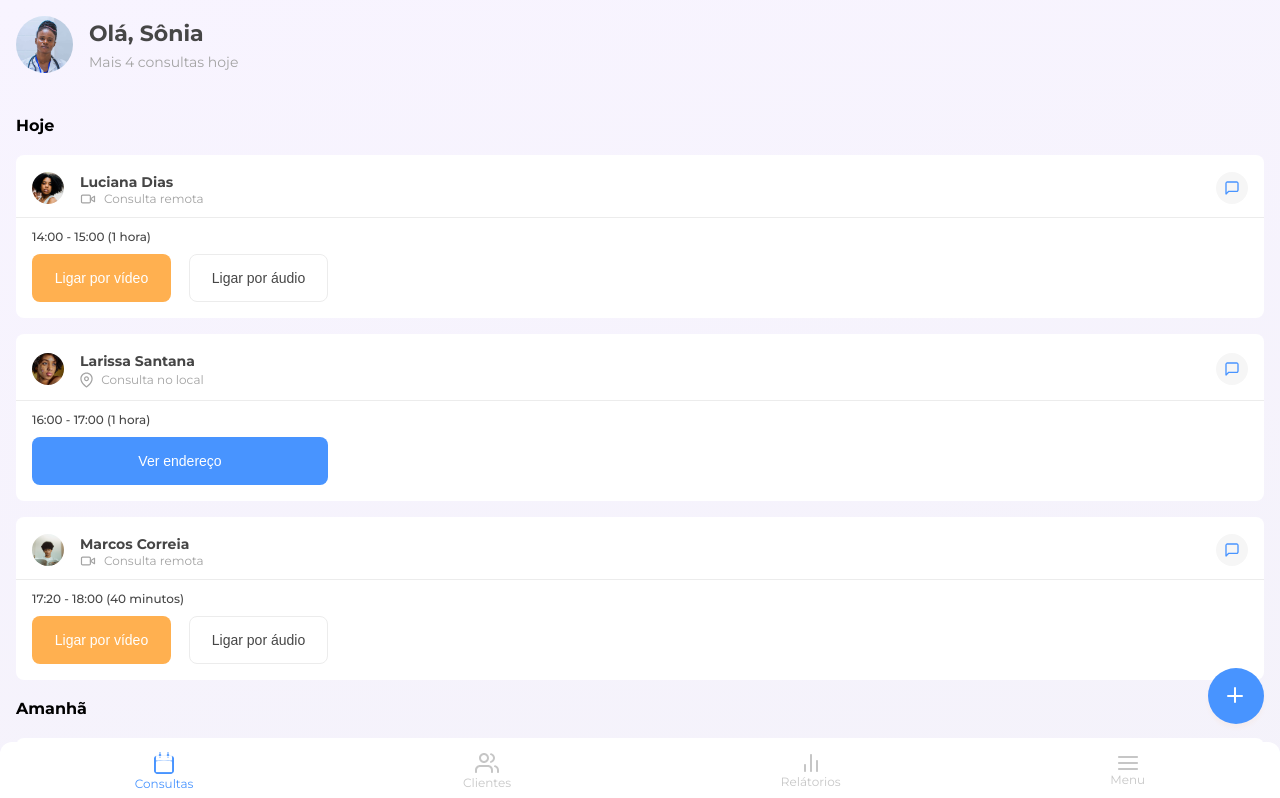
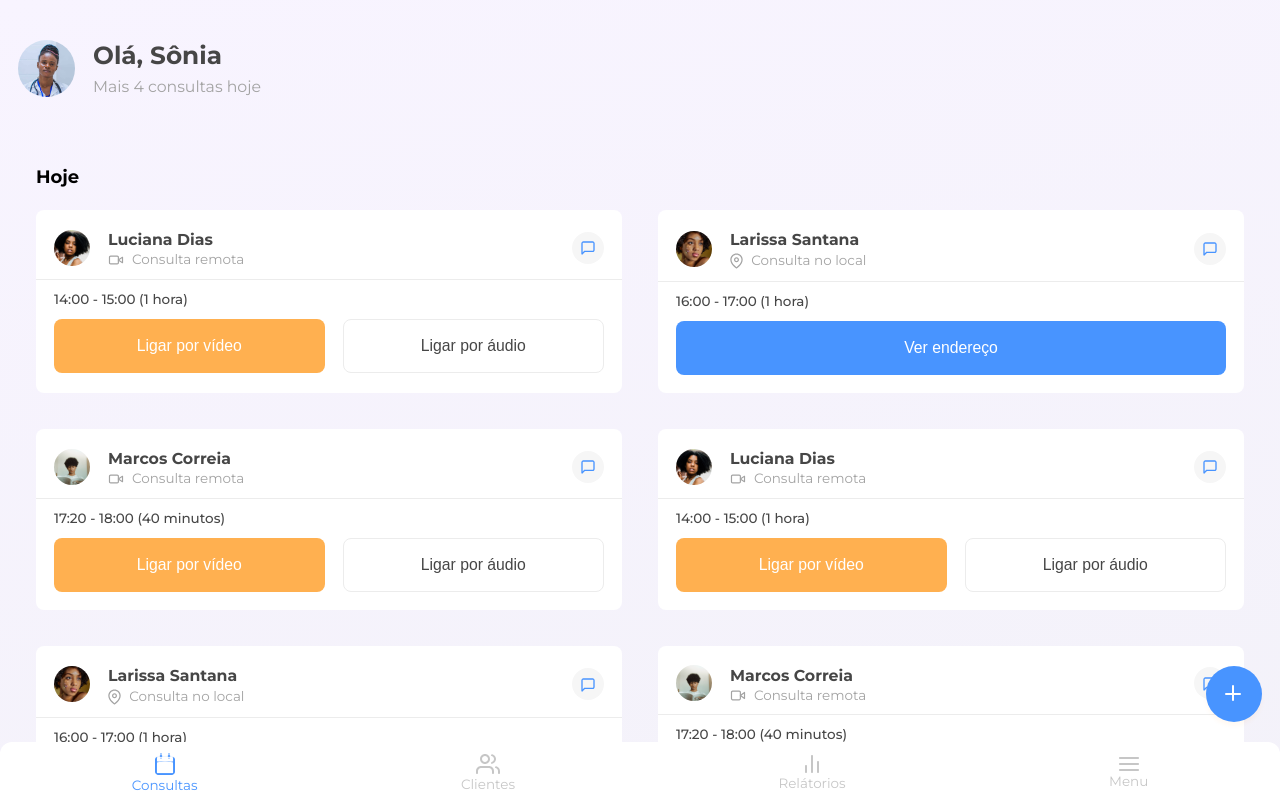
Before and after one commit to matheusgondra/7DaysOfCode-Responsividade, a React (Vite) app: page / in a window 1280 px wide. Shown: the top 798 px of the page. Built offline with nearby package versions, Linux system fonts and the light colour scheme.

Commit message:
Finalizando tela de tablet

```diff
--- a/src/components/QueriesList/componensts/Query/index.jsx
+++ b/src/components/QueriesList/components/Query/index.jsx
@@ -14,7 +14,7 @@ Query.propTypes = {
 
 function Query({ name, time, type, photo }) {
 	return (
-		<div className="card container">
+		<div className="card card-container">
 			{type === "remote" ? (
 				<>
 					<div className="card-flex">
--- a/src/components/QueriesList/componensts/Query/style.css
+++ b/src/components/QueriesList/components/Query/style.css
@@ -5,7 +5,7 @@
 	border-radius: 8px;
 }
 
-.container {
+.card-container {
 	padding: 1rem;
 }
 
@@ -98,7 +98,7 @@ hr {
 
 .btn-video {
 	background-color: var(--color-orange);
-	margin-right: 1.125rem;
+	margin-right: 18px;
 }
 
 .btn-audio {
@@ -108,6 +108,31 @@ hr {
 }
 
 .btn-endereco {
-	width: 18.5rem;
+	width: 100%;
 	background-color: var(--color-blue);
 }
+
+/* Mobile Medium */
+@media screen and (min-width: 375px) {
+	.card-btns-container {
+		display: flex;
+	}
+
+	.btn {
+		flex-grow: 1;
+	}
+}
+
+/* Mobile Large */
+@media screen and (min-width: 425px) {
+	.btn-video {
+		width: 9.2rem;
+	}
+}
+
+/* Tablets */
+@media screen and (min-width: 768px) {
+	.card-chat {
+		top: 8.33px;
+	}
+}
--- a/src/components/QueriesList/index.jsx
+++ b/src/components/QueriesList/index.jsx
@@ -1,5 +1,5 @@
 import React from "react";
-import Query from "./componensts/Query";
+import Query from "./components/Query";
 import LucianaPhoto from "../../assets/images/perfil-2.jpg";
 import LarissaPhoto from "../../assets/images/perfil-3.jpg";
 import MarcosPhoto from "../../assets/images/perfil-4.jpg";
@@ -12,6 +12,25 @@ function QueriesList() {
 		<section className="queries-container">
 			<div>
 				<span className="date">Hoje</span>
+				<div>
+					<Query
+						name="Luciana Dias"
+						time="14:00 - 15:00 (1 hora)"
+						type="remote"
+						photo={LucianaPhoto}
+					/>
+					<Query
+						name="Larissa Santana"
+						time="16:00 - 17:00 (1 hora)"
+						type="local"
+						photo={LarissaPhoto}
+					/>
+					<Query
+						name="Marcos Correia"
+						time="17:20 - 18:00 (40 minutos)"
+						type="remote"
+						photo={MarcosPhoto}
+					/>
 					<Query
 						name="Luciana Dias"
 						time="14:00 - 15:00 (1 hora)"
@@ -31,8 +50,10 @@ function QueriesList() {
 						photo={MarcosPhoto}
 					/>
 				</div>
+			</div>
 			<div>
 				<span className="date">Amanhã</span>
+				<div>
 					<Query
 						name="Clara Lemos"
 						time="18:00 - 19:00 (1 hora)"
@@ -58,8 +79,10 @@ function QueriesList() {
 						photo={LarissaPhoto}
 					/>
 				</div>
+			</div>
 			<div>
 				<span className="date">Quarta-feira</span>
+				<div>
 					<Query
 						name="Clara Lemos"
 						time="18:00 - 19:00 (1 hora)"
@@ -85,6 +108,7 @@ function QueriesList() {
 						photo={LarissaPhoto}
 					/>
 				</div>
+			</div>
 		</section>
 	);
 }
--- a/src/components/QueriesList/style.css
+++ b/src/components/QueriesList/style.css
@@ -14,3 +14,16 @@
 	font-size: var(--font-lg);
 	line-height: 1.625rem;
 }
+
+/* Tablets */
+@media screen and (min-width: 768px) {
+	.queries-container > div {
+		padding: 0 1rem;
+		margin: 0 auto;
+	}
+
+	.queries-container > div > div {
+		display: grid;
+		grid-template-columns: repeat(2, 50%);
+	}
+}
--- a/src/index.css
+++ b/src/index.css
@@ -41,3 +41,9 @@ table {
 	border-collapse: collapse;
 	border-spacing: 0;
 }
+
+@media screen and (min-width: 425px) {
+	html {
+		font-size: 18px;
+	}
+}
```
Lines whose indentation alone changed are shown as unchanged.
